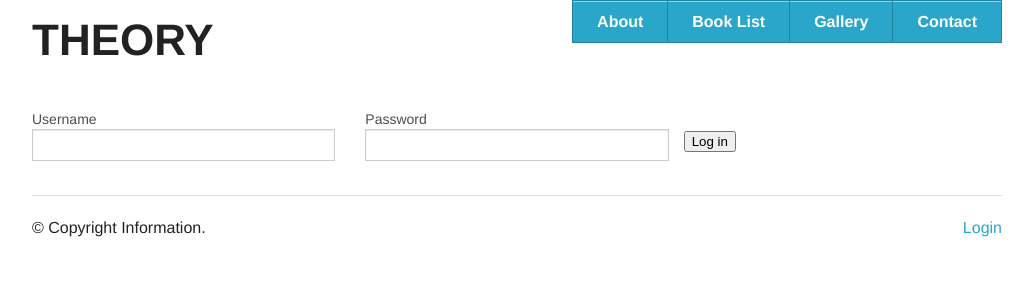
After one commit to mshameers/theory_website, a Flask app: page /login/ in a window 1280 px wide. The commit adds this page. Shown: the top 300 px of the page, without its empty margins (123-1156 px from the left). Run offline with Flask 2, Linux system fonts and the light colour scheme; parts of the project's set-up code (start-up, migrations or seed data) failed here and were passed over.

Commit message:
login added

```diff
--- a/app/__init__.py
+++ b/app/__init__.py
@@ -79,7 +79,7 @@ def markdown(value):
     extras = ['fenced-code-blocks', 'wiki-tables']
     return Markup(md2(value, extras=extras))
 
-from flask import session, request
+# from flask import session, request
 
 # @app.before_request
 # def csrf_protect():
@@ -104,8 +104,7 @@ app.jinja_env.filters['pluralize'] = pluralize
 app.jinja_env.filters['month_name'] = month_name
 app.jinja_env.filters['markdown'] = markdown
 
-from app import views
-db.create_all()
+from app import models, views
 
 
 # from app.models import User
--- /dev/null
+++ b/app/templates/login.html
@@ -0,0 +1,21 @@
+{% extends "main.html" %}
+{% block body %}
+<div class="row">
+	<form action="/login/" method="post">
+		<p>
+			<div class="large-4 columns">
+				<label for="username">Username</label>
+				<input id="username" type="text" name="username">
+			</div>
+		</p>
+		<p>
+			<div class="large-4 columns">
+				<label for="password">Password</label>
+				<input id="password" type="password" name="password">
+			</div>
+		</p>
+		<br />
+		<p><input type="submit" value="Log in"></p>
+	</form>
+</div>
+{% endblock %}
--- a/app/templates/main.html
+++ b/app/templates/main.html
@@ -28,8 +28,7 @@
 				<li><a href="{{url_for('books')}}" class="button">Book List</a></li>
 				<li><a href="#" class="button">Gallery</a></li>
 				<li><a href="#" class="button">Contact</a></li>
-				{#{% if session.logged_in %}
-			    	<li><a href="{{ url_for('logout') }}"> Logout </a></li>#}
+			    {% if session.logged_in %}
 			    	<li><a href="#" class="button" data-dropdown="hover1" data-options="is_hover:true">Admin</a></li>
 			    		<ul id="hover1" class="f-dropdown" data-dropdown-content>
 			    			<li><a href="{{url_for('newBook')}}">Add Book</a></li>
@@ -37,7 +36,7 @@
 			    			<li><a href="{{url_for('author')}}">Author</a></li>
 			    			<li><a href="{{url_for('publisher')}}">Publisher</a></li>
 			    		</ul>
-			    {#{% endif %}#}
+			    {% endif %}
 				</ul>
 			</div>
 		</div>
@@ -99,7 +98,11 @@
 	        </div>
 	        <div class="large-6 columns">
 	          <ul class="inline-list right">
-	            <li><a href="#">Login</a></li>
+	          	{% if session.logged_in %}
+			    	<li><a href="{{ url_for('logout') }}"> Logout </a></li>
+			    {% else %}
+			    	<li><a href="{{ url_for('login') }}"> Login </a></li>
+			    {% endif %}
 	          </ul>
 	        </div>
 	      </div>
--- a/app/views.py
+++ b/app/views.py
@@ -2,7 +2,7 @@ from flask import redirect, url_for, session, flash, render_template, request
 from models import Book, Category, Author, Publisher
 from app import app, db
 from forms import BookForm, CategoryForm, AuthorForm, PublisherForm
-
+from functools import wraps
 
 @app.errorhandler(403)
 def forbidden(e):
@@ -17,6 +17,38 @@ def not_found(e):
 @app.errorhandler(500)
 def internal_server_error(e):
     return render_template('500.html'), 500
+
+
+@app.route('/login/', methods=['GET', 'POST'])
+def login():
+    error = None
+    if request.method == 'POST':
+        if request.form['username'] != app.config['USER']:
+            error = 'Invalid username'
+        elif request.form['password'] != app.config['PASSWORD']:
+            error = 'Invalid password'
+        else:
+            session['logged_in'] = True
+            flash('You were logged in.')
+            return redirect(url_for('index'))
+        flash(error)
+    return render_template('login.html', error=error)
+
+@app.route('/logout/')
+def logout():
+    session.pop('logged_in', None)
+    flash('You were logged out.')
+    return redirect(url_for('index'))
+
+def login_required(f):
+    @wraps(f)
+    def decorated_function(*args, **kwargs):
+        logged = session.get('logged_in', None)
+        if not logged:
+            return redirect(url_for('login'))
+        return f(*args, **kwargs)
+    return decorated_function
+
 
 @app.route('/')
 def index():
@@ -39,7 +71,7 @@ def books(page, cat):
 	return render_template('books.html', pagination=pagination)
 
 @app.route('/book/', methods=['GET', 'POST'])
-# @login_required
+@login_required
 def newBook():
 	form = BookForm(formdata=request.form or None)
 	print form.category.data, form.publisher.data, form.author.data
@@ -50,7 +82,6 @@ def newBook():
 			author = Author.query.get(form.author.data)
 			number = len(category.books.all()) + 1
 			categoryShortName = category.shortName
-			print number, categoryShortName, '###number###', form.category.data
 			b = Book(number=number,
 					title=form.title.data,
 					author=[author],
@@ -71,7 +102,7 @@ def newBook():
 
 
 @app.route('/category/', methods=['GET', 'POST'])
-# @login_required
+@login_required
 def category():
 	form = CategoryForm(formdata=request.form or None)
 	if request.method == 'POST':
@@ -90,7 +121,7 @@ def category():
 
 
 @app.route('/author/', methods=['GET', 'POST'])
-# @login_required
+@login_required
 def author():
 	form = AuthorForm(formdata=request.form or None)
 	if request.method == 'POST':
@@ -109,7 +140,7 @@ def author():
 
 
 @app.route('/publisher/', methods=['GET', 'POST'])
-# @login_required
+@login_required
 def publisher():
 	form = PublisherForm(formdata=request.form or None)
 	if request.method == 'POST':
```
Also changed, not shown: app/models.py (+29 -30 lines).
